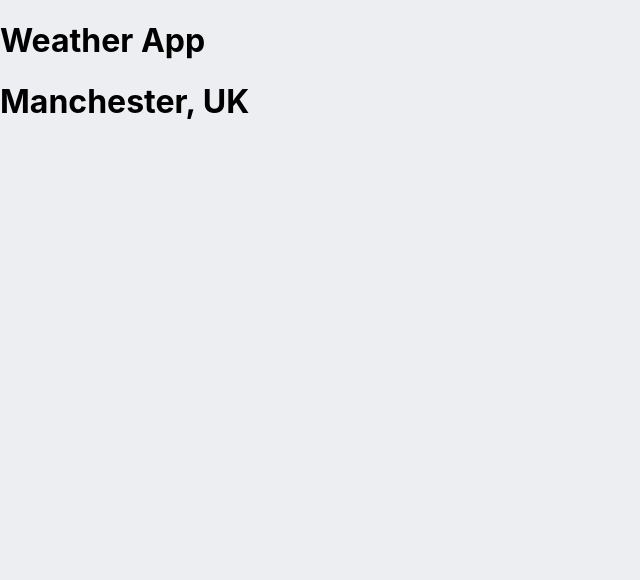
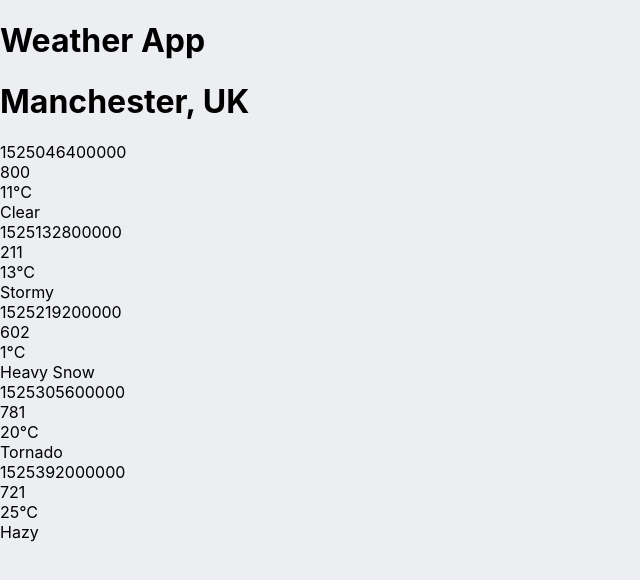
Before and after one commit to MrN0vember/weather-app, a React (Create React App) app: page / in a window 1280 px wide. Shown: the top 580 px of the page, without its empty margins (0-640 px from the left). Built offline with nearby package versions, Linux system fonts and the light colour scheme.

Commit message:
ForecastSummaries validated props

```diff
--- a/src/components/ForecastSummaries.js
+++ b/src/components/ForecastSummaries.js
@@ -1,6 +1,33 @@
 import React from "react";
+import PropTypes from "prop-types";
+import ForecastSummary from "./ForecastSummary";
 
-const ForecastSummaries = () => {
-  return <div className="forecast-summaries" />;
+const ForecastSummaries = ({ forecasts }) => (
+  <div className="forecast-summaries">
+    {forecasts.map((forecast) => (
+      <ForecastSummary
+        key={forecast.date}
+        date={forecast.date}
+        description={forecast.description}
+        icon={forecast.icon}
+        temperature={forecast.temperature}
+      />
+    ))}
+  </div>
+);
+
+ForecastSummaries.propTypes = {
+  forecasts: PropTypes.arrayOf(
+    PropTypes.shape({
+      data: PropTypes.number,
+      description: PropTypes.string,
+      icon: PropTypes.string,
+      temperature: PropTypes.shape({
+        max: PropTypes.number,
+        min: PropTypes.number,
+      }),
+    })
+  ).isRequired,
 };
+
 export default ForecastSummaries;
```
